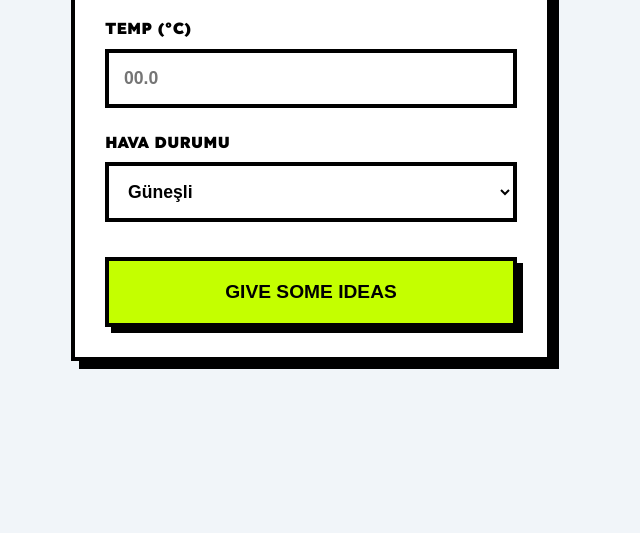
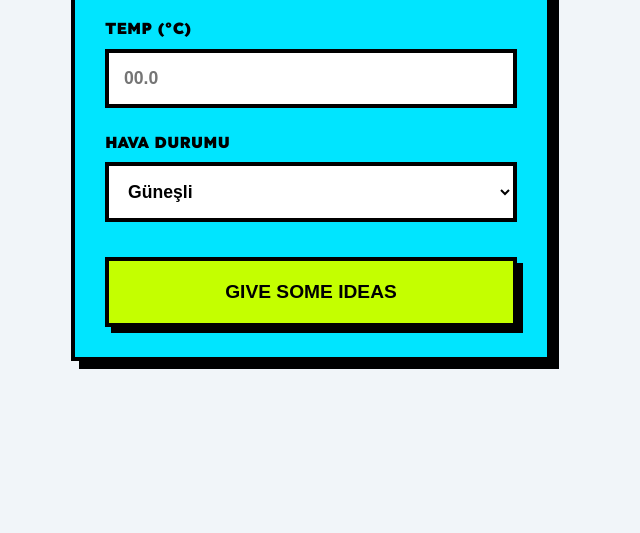
Before and after one commit to mertseven/denemedeneme, a plain HTML site: page index.html in a window 1280 px wide. Shown: the part 267-800 px from the top of the page, without its empty margins (329-969 px from the left). Drawn offline with Linux system fonts and the light colour scheme.

Commit message:
Change container background color to #00e5ff

```diff
--- a/index.html
+++ b/index.html
@@ -8,7 +8,7 @@
         :root {
             /* Neo-Brutalism Light Palette */
             --bg-color: #f1f5f9;
-            --container-bg: #ffffff;
+            --container-bg: #00e5ff;
             --primary-color: #000000;
             --accent-color: #c4ff00; /* Neon Lime */
             --text-main: #000000;
```
